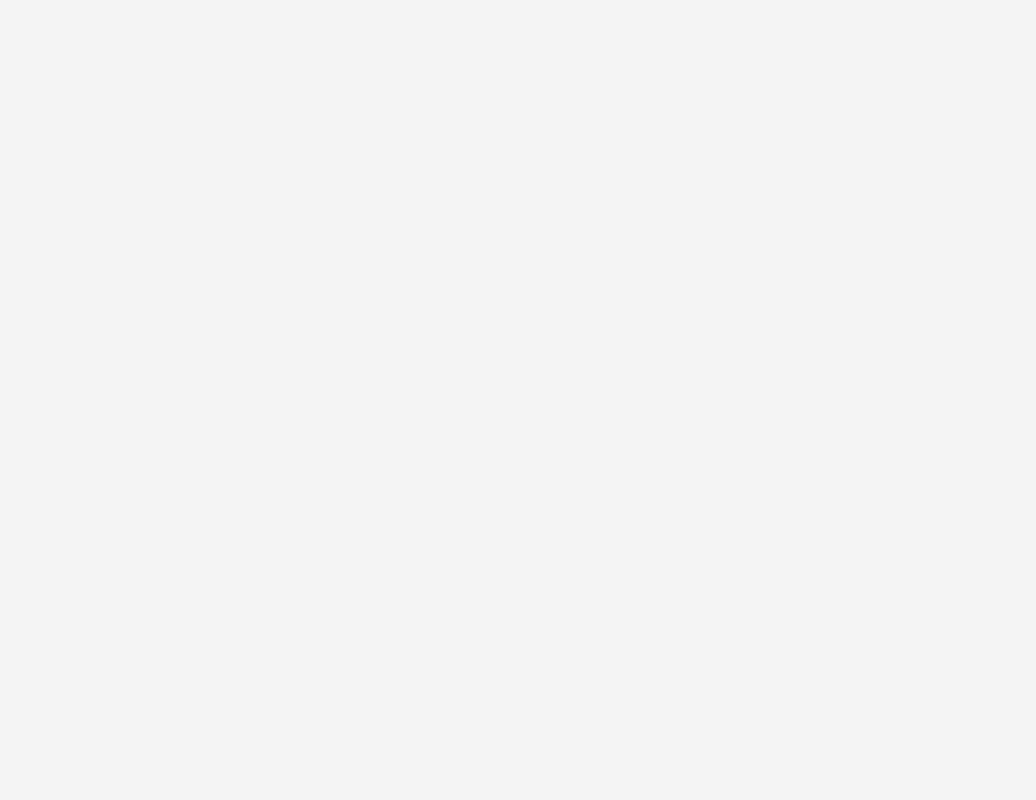
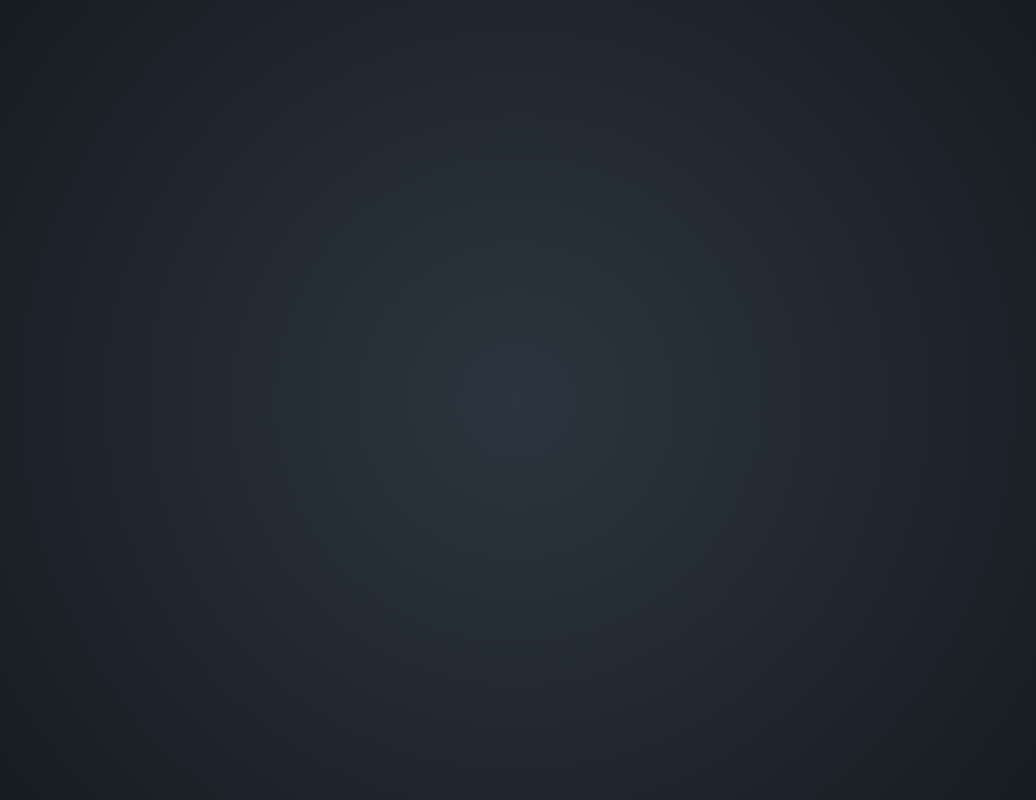
Before and after one commit to mailforpremnayak-create/3d-models, a plain HTML site: page pathforge.html in a window 1280 px wide. Shown: the whole page, without its empty margins (123-1159 px from the left). Drawn offline with Linux system fonts and the light colour scheme; some packages are replaced by stand-ins of ours; a script that the page names is missing.

Commit message:
Refactor pathforge.html for improved styling and script source
Updated styling and model-viewer attributes for better appearance and functionality.

```diff
--- a/pathforge.html
+++ b/pathforge.html
@@ -7,20 +7,31 @@
   <script>
     const s = document.createElement('script');
     s.type = 'module';
-    s.src = ['https:', '', 'ajax.googleapis.com', 'ajax', 'libs', 'model-viewer', '3.5.0', 'model-viewer.min.js'].join('/');
+    s.src = ['https:', '', 'ajax.google' + 'apis.com', 'ajax', 'libs', 'model-viewer', '3.5.0', 'model-viewer.min.js'].join('/');
     document.head.appendChild(s);
   </script>
   <style>
-    body, html {
+    * {
+      box-sizing: border-box;
+    }
+    html, body {
       margin: 0;
       padding: 0;
       width: 100%;
       height: 100%;
-      background-color: #F2F5F3;
+      min-height: 100vh;
+      background-color: #14181d !important;
+      background: radial-gradient(circle at center, #2c353f 0%, #14181d 100%) !important;
+      overflow: hidden;
     }
     model-viewer {
+      display: block;
       width: 100%;
       height: 100%;
+      min-height: 100vh;
+      background-color: #14181d;
+      background: radial-gradient(circle at center, #2c353f 0%, #14181d 100%);
+      --poster-color: #14181d;
     }
   </style>
 </head>
@@ -30,8 +41,16 @@
     src="./pathforge.glb"
     alt="Pathforge 3D Model"
     auto-rotate
+    rotation-per-second="15deg"
     camera-controls
-    shadow-intensity="1">
+    touch-action="pan-y"
+    tone-mapping="aces"
+    exposure="0.75"
+    shadow-intensity="1.5"
+    shadow-softness="0.8"
+    camera-orbit="35deg 65deg 105%"
+    min-camera-orbit="auto auto 50%"
+    max-camera-orbit="auto auto 200%">
   </model-viewer>
 
 </body>
```
